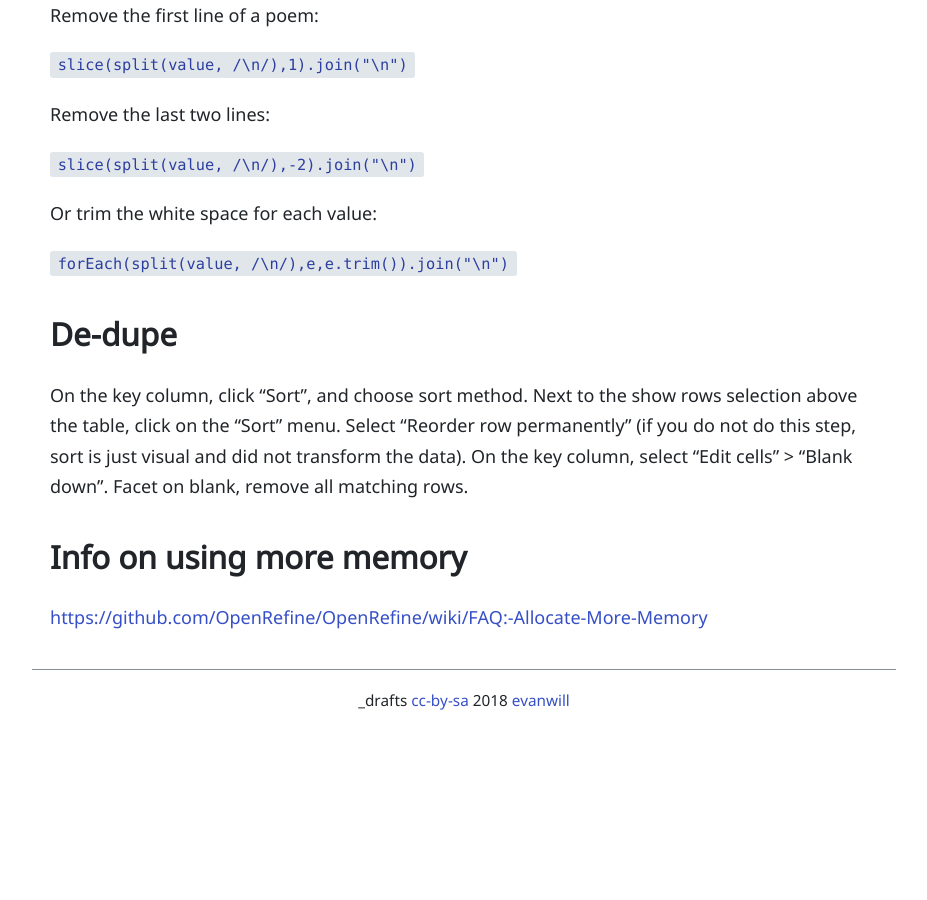
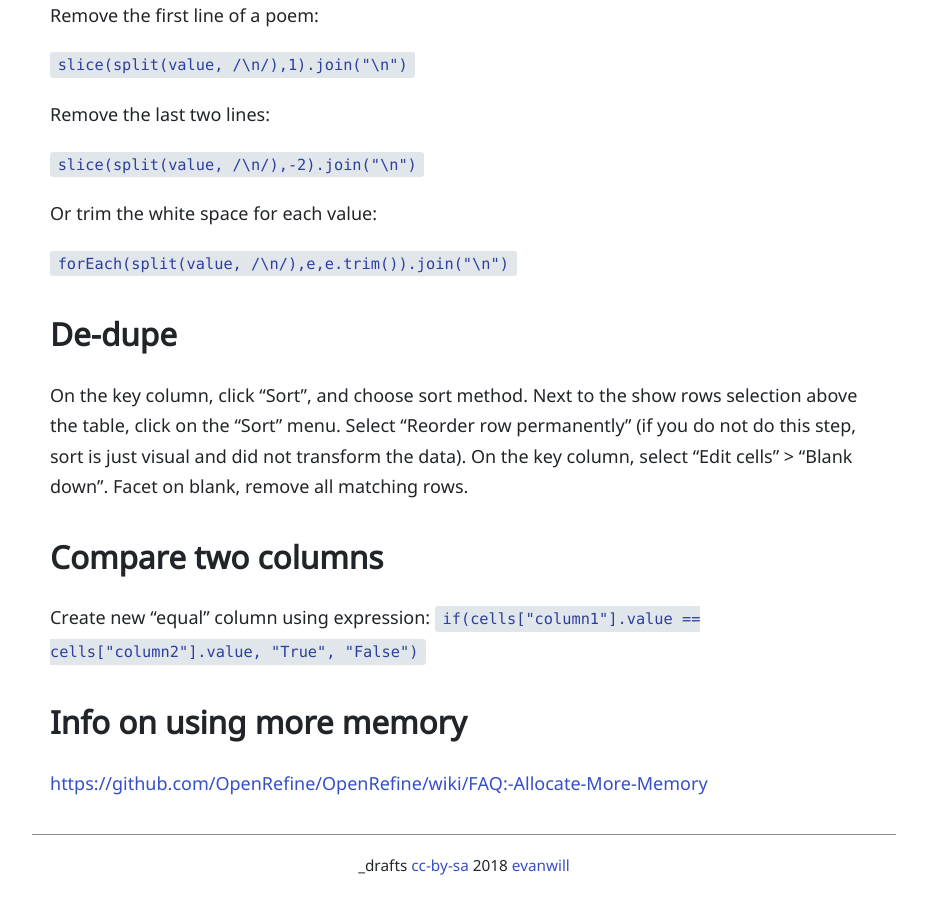
Before and after one commit to evanwill/_drafts, a Jekyll site: the page built from _notes/open-refine-tips.md, in a window 1280 px wide and 900 px high, scrolled down 1775 px. Shown: the whole window, without its empty margins (176-1103 px from the left). Built offline with Jekyll 4.4.1, drawn with Linux system fonts in a browser that asks for light colours; before the commit the page ends 2510 px from its top, so only the background shows below that.

Commit message:
refine tips

```diff
--- a/_notes/open-refine-tips.md
+++ b/_notes/open-refine-tips.md
@@ -61,6 +61,11 @@ Select "Reorder row permanently" (if you do not do this step, sort is just visua
 On the key column, select "Edit cells" > "Blank down".
 Facet on blank, remove all matching rows.
 
+## Compare two columns
+
+Create new "equal" column using expression:
+`if(cells["column1"].value == cells["column2"].value, "True", "False")`
+
 ## Info on using more memory
 
 <https://github.com/OpenRefine/OpenRefine/wiki/FAQ:-Allocate-More-Memory>
```
